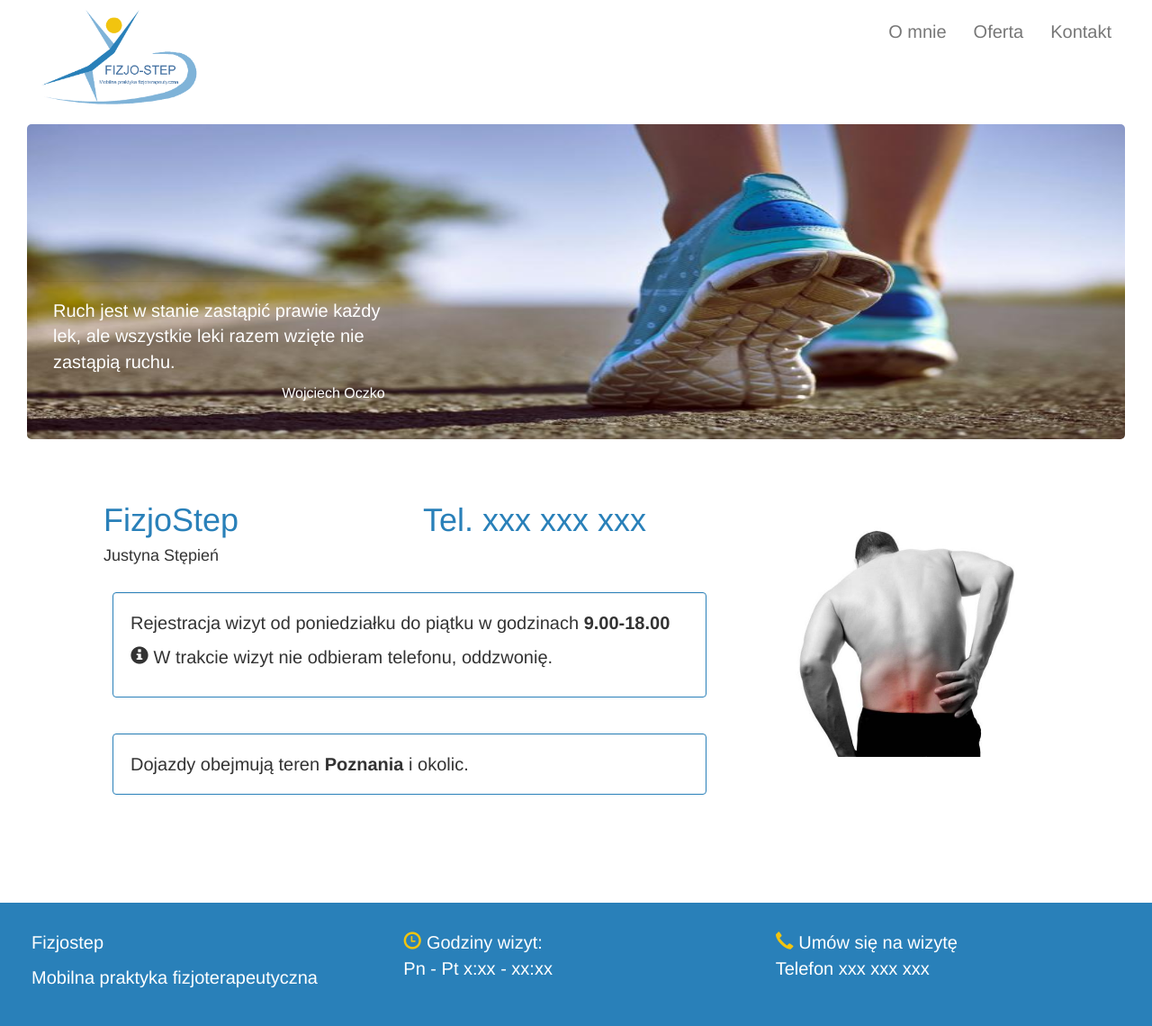
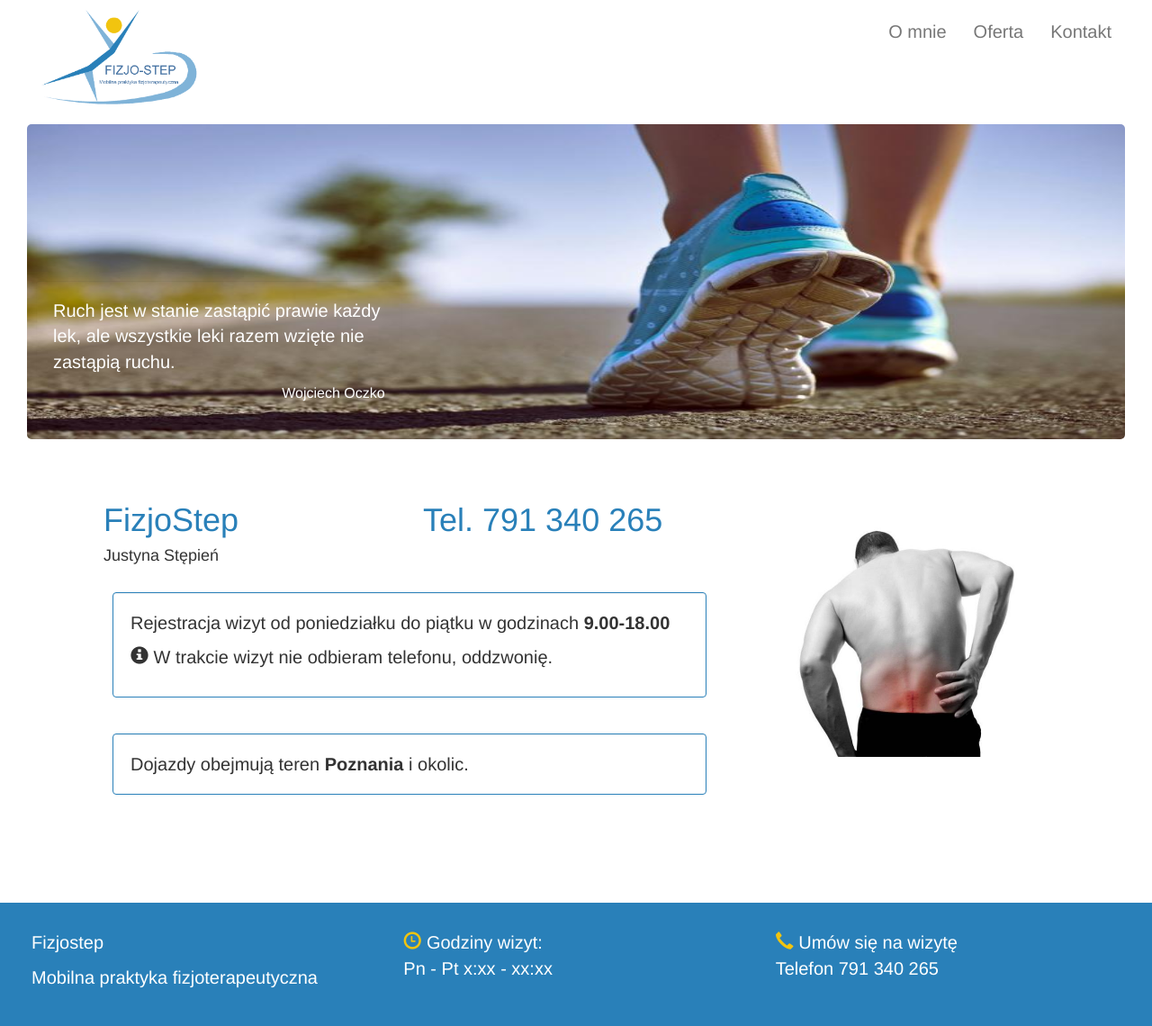
Before and after one commit to Racmo/fizjo-step, a Jekyll site: the page built from kontakt.md, in a window 1280 px wide. Shown: the whole page at 90% size. Built offline with Jekyll 4.4.1, drawn with Linux system fonts in a browser that asks for light colours; nearby versions of some CDN libraries.

Commit message:
Phone no.

```diff
--- a/_includes/footer.html
+++ b/_includes/footer.html
@@ -11,7 +11,7 @@
 		<div class="col-md-4">
 			<span class="glyphicon">&#xe182;</span>
 			<span>Umów się na wizytę </span>
-			<p>Telefon xxx xxx xxx</p>
+			<p>Telefon 791 340 265</p>
 		</div>
 	</div>
 
--- a/_layouts/kontakt.html
+++ b/_layouts/kontakt.html
@@ -10,7 +10,7 @@
 				<h4>Justyna Stępień</h4>
 			</div>
 			<div class="col-md-6">
-			<h1>Tel. xxx xxx xxx </h1>
+			<h1>Tel. 791 340 265 </h1>
 			</div>
 			<div class="col-md-12">
 				<div class="well">
```
